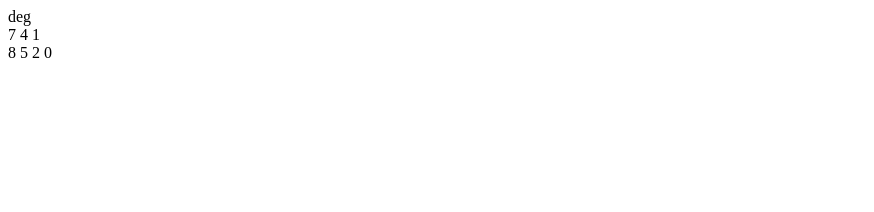
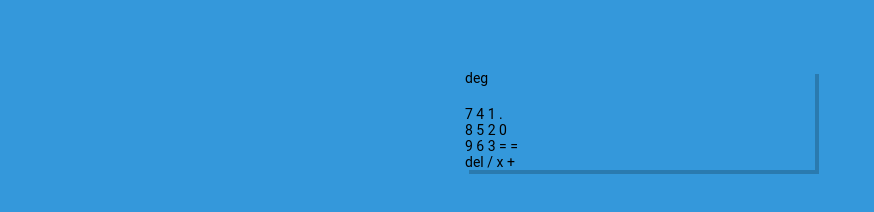
Before and after one commit to jbennett602/calculator, a plain HTML site: page index.html in a window 1280 px wide. Shown: the whole page, without its empty margins (0-874 px from the left). Drawn offline with Linux system fonts and the light colour scheme.

Commit message:
complete

```diff
--- a/index.html
+++ b/index.html
@@ -4,6 +4,7 @@
     <meta charset="UTF-8">
     <meta name="viewport" content="width=device-width, initial-scale=1.0">
     <title>javaScript calculator</title>
+    <link rel="stylesheet" href="style.css">
 </head>
 <body>
     <main class="calculator">
@@ -17,31 +18,33 @@
         <div class="bottom">
             <section class=" keys">
             <div class="collum">
-                <span data-key="">7</span>
-                <span data-key="">4</span>
-                <span data-key="">1</span>
-                <span data-key=""></span>
+                <span data-key="7">7</span>
+                <span data-key="4">4</span>
+                <span data-key="1">1</span>
+                <span data-key=".">.</span>
             </div>
             <div class="collum">
-                <span data-key="">8</span>
-                <span data-key="">5</span>
-                <span data-key="">2</span>
-                <span data-key="">0</span>
+                <span data-key="8">8</span>
+                <span data-key="5">5</span>
+                <span data-key="2">2</span>
+                <span data-key="0">0</span>
             </div>
             <div class="collum">
-                <span data-key=""></span>
-                <span data-key=""></span>
-                <span data-key=""></span>
-                <span data-key=""></span>
+                <span data-key="9">9</span>
+                <span data-key="6">6</span>
+                <span data-key="3">3</span>
+                <span data-key="=">=</span>
+                <span class="equals-to" data-key="=">=</span>
             </div>
-            <div class="collum">
-                <span></span>
-                <span></span>
-                <span></span>
-                <span></span>
+            <div class="operators">
+                <span data-key="delete">del</span>
+                <span data-key="/">/</span>
+                <span data-key="x">x</span>
+                <span data-key="+">+</span>
             </div>
             </section>
         </div>
     </main>
+    <script scr="app.js"></script>
 </body>
 </html>
--- /dev/null
+++ b/style.css
@@ -0,0 +1,62 @@
+  *{
+    margin: 0;
+    padding: 0;
+    box-sizing: border-box;
+
+  }
+  html {
+    font-family: "Roboto", "Noto sans", "Helvetica", sans-serif;
+    font-size: 14px;
+    background-color: #3498db;
+    height: 100%;
+  }
+
+  .calculator{
+    width: 350px;
+    height: auto;
+    margin: 70px auto 0;
+    overflow: hidden;
+    box-shadow: 4px 4px rgba(0, 0, 0, .2);
+  }
+
+  .calculator span{
+    -moz--user-select: none;
+    user-select: none;
+  }
+
+  .top{
+    position: relative;
+    height: 150px;
+    background-color: white;
+  }
+
+  .top .unit{
+    text-transform: uppercase;
+    position: absolute;
+    top: 10px;
+    left: 10px;
+    font-weight: 700;
+    color: #757575;
+ }
+
+ .top .screen{
+    position: relative;
+    width: 100%;
+    top: 20%;
+    height: 80%;
+ }
+
+ .screen > div{
+    display: flex;
+    align-items: center;
+    justify-content: flex-end;
+    width: 100%;
+    padding: 5px;
+    text-align: right;
+ }
+
+ .screen .input{
+    color: #757575;
+    height: 60%;
+    font-size: 35px;
+ }
```
